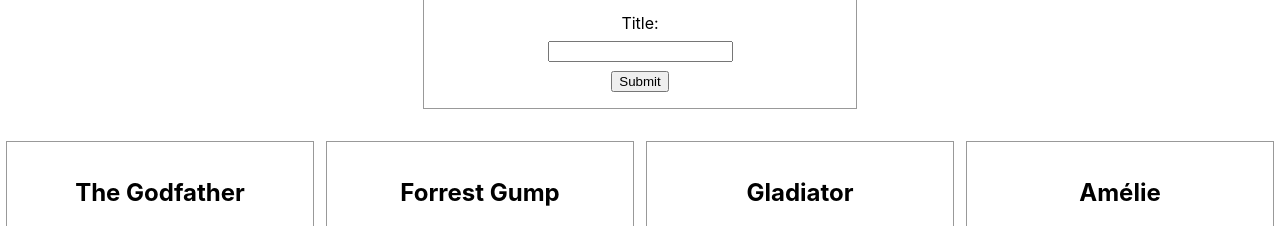
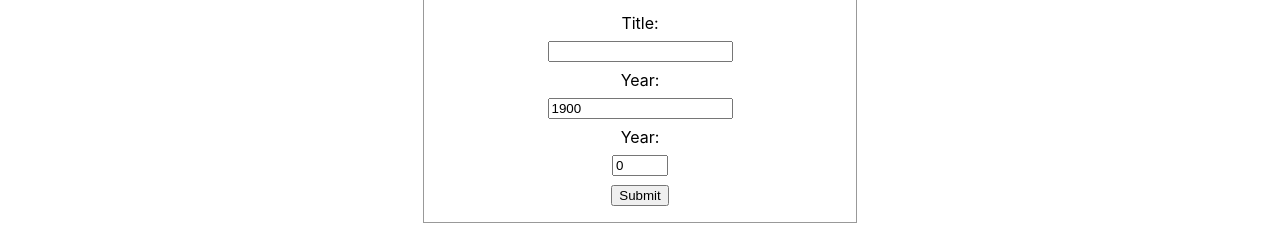
Before and after one commit to JeannetteValencia/popcorn-time, a React (Create React App) app: page / in a window 1280 px wide. Shown: the part 163-389 px from the top of the page. Built offline with nearby package versions, Linux system fonts and the light colour scheme.

Commit message:
Functionality to add controlled component with multiple input fields

```diff
--- a/src/components/AddMovie.js
+++ b/src/components/AddMovie.js
@@ -5,12 +5,15 @@ export default class AddMovie extends Component {
   constructor(props){
     super(props)
     this.state={
-      title: ""
+      title: "",
+      year: 1900,
+      rating: 0,
     }
   }
 
-  handleTitleChange = (event)=>{
-    this.setState({title: event.target.value})
+  handleInputChange =(event)=>{
+    const inputName = event.target.name;
+    this.setState({[inputName]: event.target.value})
   }
   render() {
     return (
@@ -19,7 +22,15 @@ export default class AddMovie extends Component {
         <form>
           <label>
             Title:
-            <input type="text" name="title" value={this.state.title} onChange={this.handleTitleChange}></input>
+            <input type="text" name="title" min="1900" max="2050" value={this.state.title} onChange={this.handleInputChange}></input>
+          </label>
+          <label>
+            Year:
+            <input type="number" name="year" value={this.state.year} onChange={this.handleInputChange}></input>
+          </label>
+          <label>
+            Year:
+            <input type="number" name="rating" min="0" max="10" value={this.state.rating} onChange={this.handleInputChange}></input>
           </label>
            <button>Submit</button>
         </form>
```
